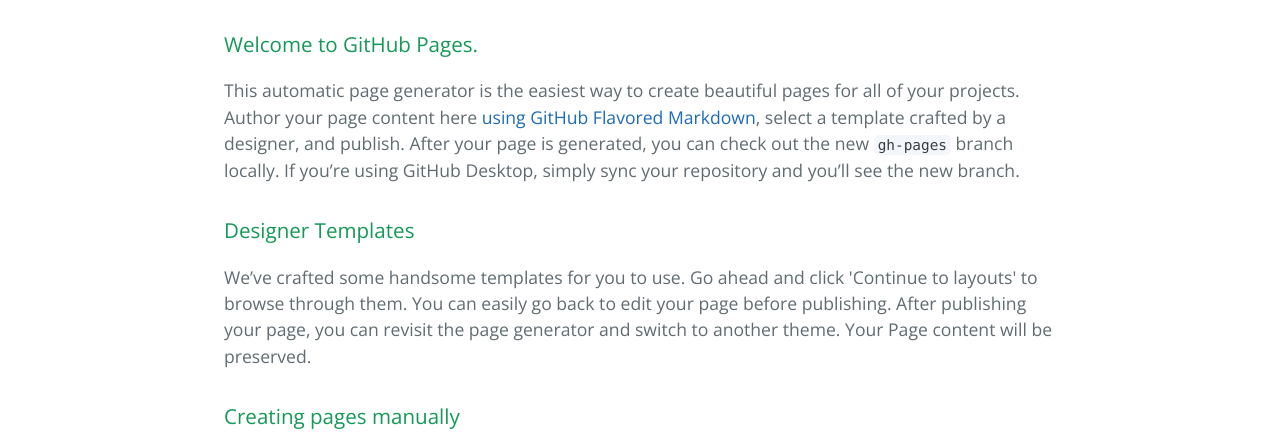
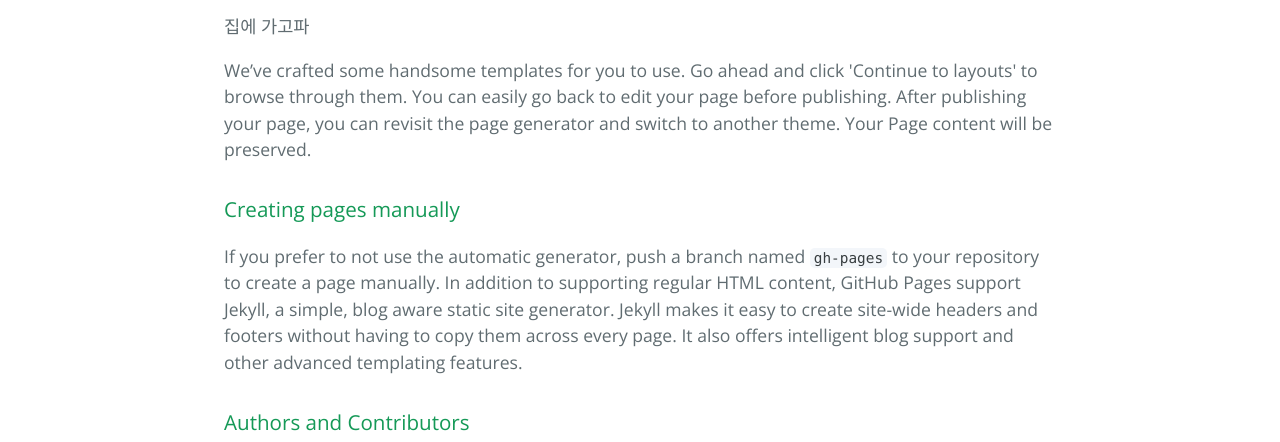
Before and after one commit to koreaoaz/koreaoaz.github.io, a plain HTML site: page index.html in a window 1280 px wide. Shown: the part 358-800 px from the top of the page. Drawn offline with nearby package versions, Linux system fonts and the light colour scheme.

Commit message:
Update index.html

```diff
--- a/index.html
+++ b/index.html
@@ -2,7 +2,7 @@
 <html lang="en-us">
   <head>
     <meta charset="UTF-8">
-    <title>Koreaoaz.GitHub.io by koreaoaz</title>
+    <title>지킬로 만드는 나만의 사이트</title>
     <meta name="viewport" content="width=device-width, initial-scale=1">
     <link rel="stylesheet" type="text/css" href="stylesheets/normalize.css" media="screen">
     <link href='https://fonts.googleapis.com/css?family=Open+Sans:400,700' rel='stylesheet' type='text/css'>
@@ -19,14 +19,7 @@
       <h1>
 <a id="안녕하세요" class="anchor" href="#%EC%95%88%EB%85%95%ED%95%98%EC%84%B8%EC%9A%94" aria-hidden="true"><span aria-hidden="true" class="octicon octicon-link"></span></a>안녕하세요!</h1>
 
-<h3>
-<a id="welcome-to-github-pages" class="anchor" href="#welcome-to-github-pages" aria-hidden="true"><span aria-hidden="true" class="octicon octicon-link"></span></a>Welcome to GitHub Pages.</h3>
-
-<p>This automatic page generator is the easiest way to create beautiful pages for all of your projects. Author your page content here <a href="https://guides.github.com/features/mastering-markdown/">using GitHub Flavored Markdown</a>, select a template crafted by a designer, and publish. After your page is generated, you can check out the new <code>gh-pages</code> branch locally. If you’re using GitHub Desktop, simply sync your repository and you’ll see the new branch.</p>
-
-<h3>
-<a id="designer-templates" class="anchor" href="#designer-templates" aria-hidden="true"><span aria-hidden="true" class="octicon octicon-link"></span></a>Designer Templates</h3>
-
+집에 가고파
 <p>We’ve crafted some handsome templates for you to use. Go ahead and click 'Continue to layouts' to browse through them. You can easily go back to edit your page before publishing. After publishing your page, you can revisit the page generator and switch to another theme. Your Page content will be preserved.</p>
 
 <h3>
```
